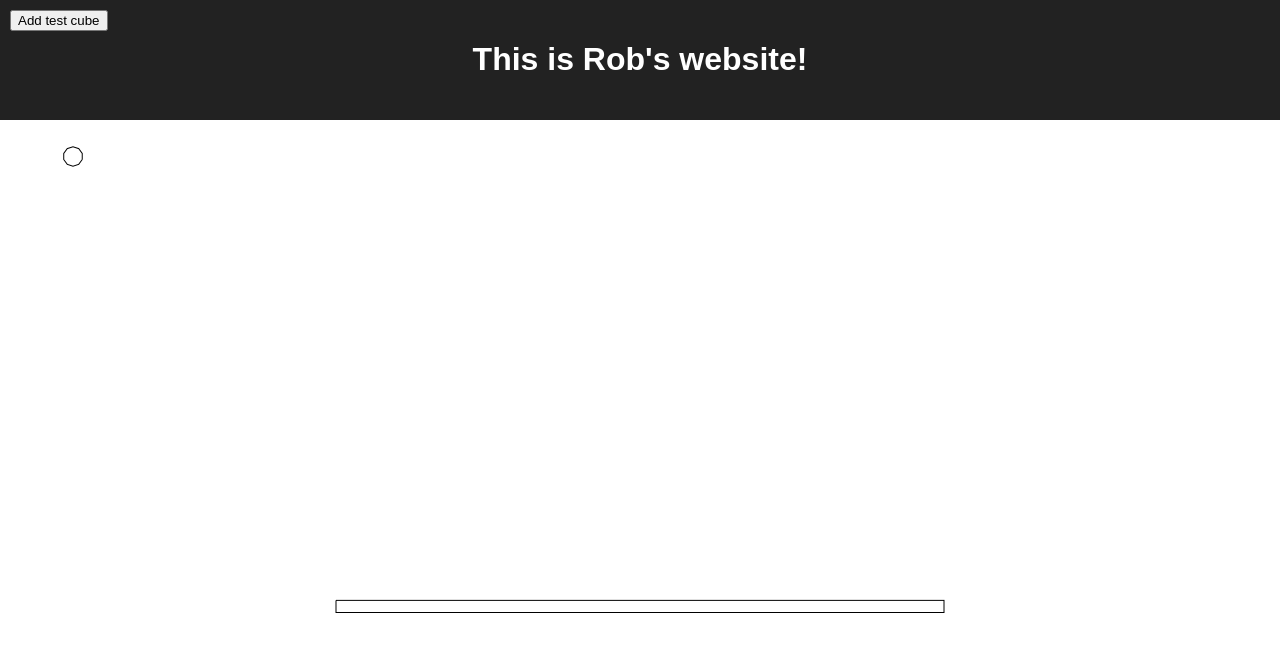
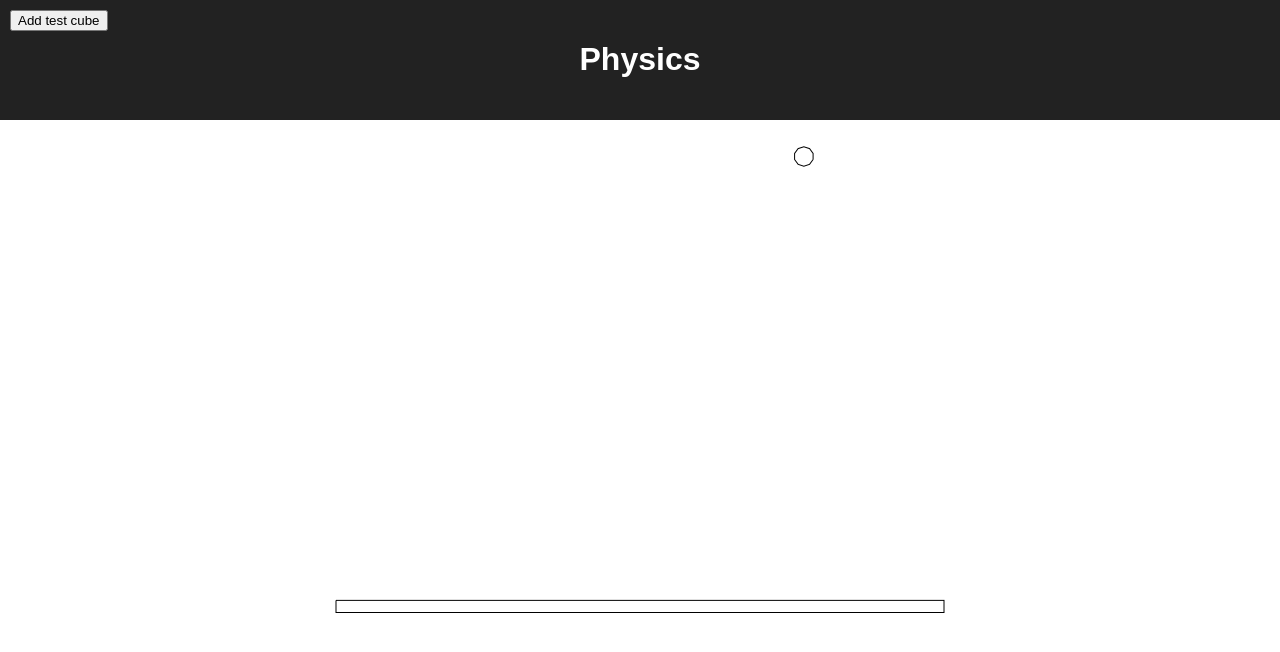
Before and after one commit to Rob-Owen/Rob-Owen.github.io, a React (Create React App) app: page / in a window 1280 px wide. Shown: the top 652 px of the page. Built offline with nearby package versions, Linux system fonts and the light colour scheme; the HTML template or start-up script is replaced by a standard one.

Commit message:
changed title

```diff
--- a/src/App.tsx
+++ b/src/App.tsx
@@ -8,7 +8,7 @@ class App extends React.Component<{}, {}> {
         return (
             <div className="App">
                 <header className="App-header">
-                    <h1>This is Rob's website!</h1>
+                    <h1>Physics</h1>
                 </header>
                 <GameCanvas />
             </div>
```
